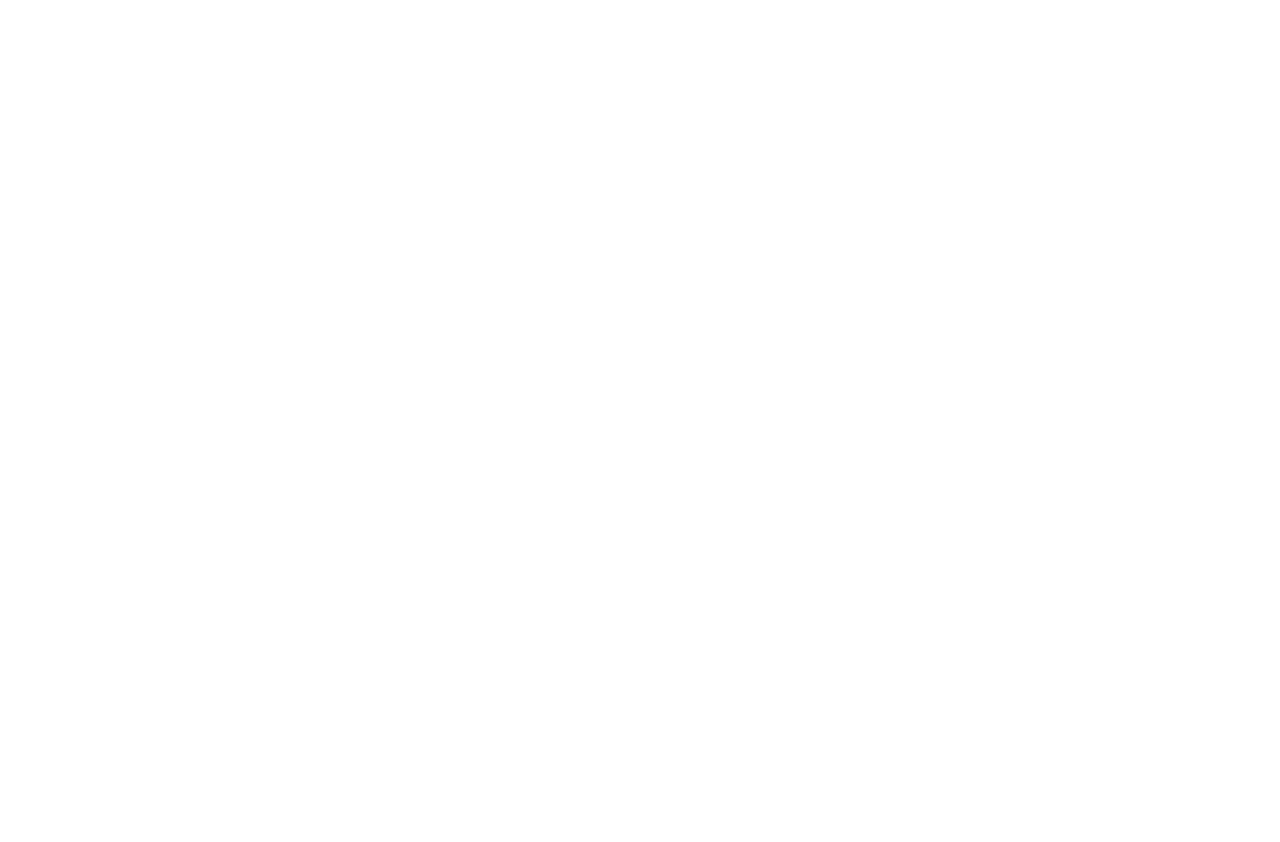
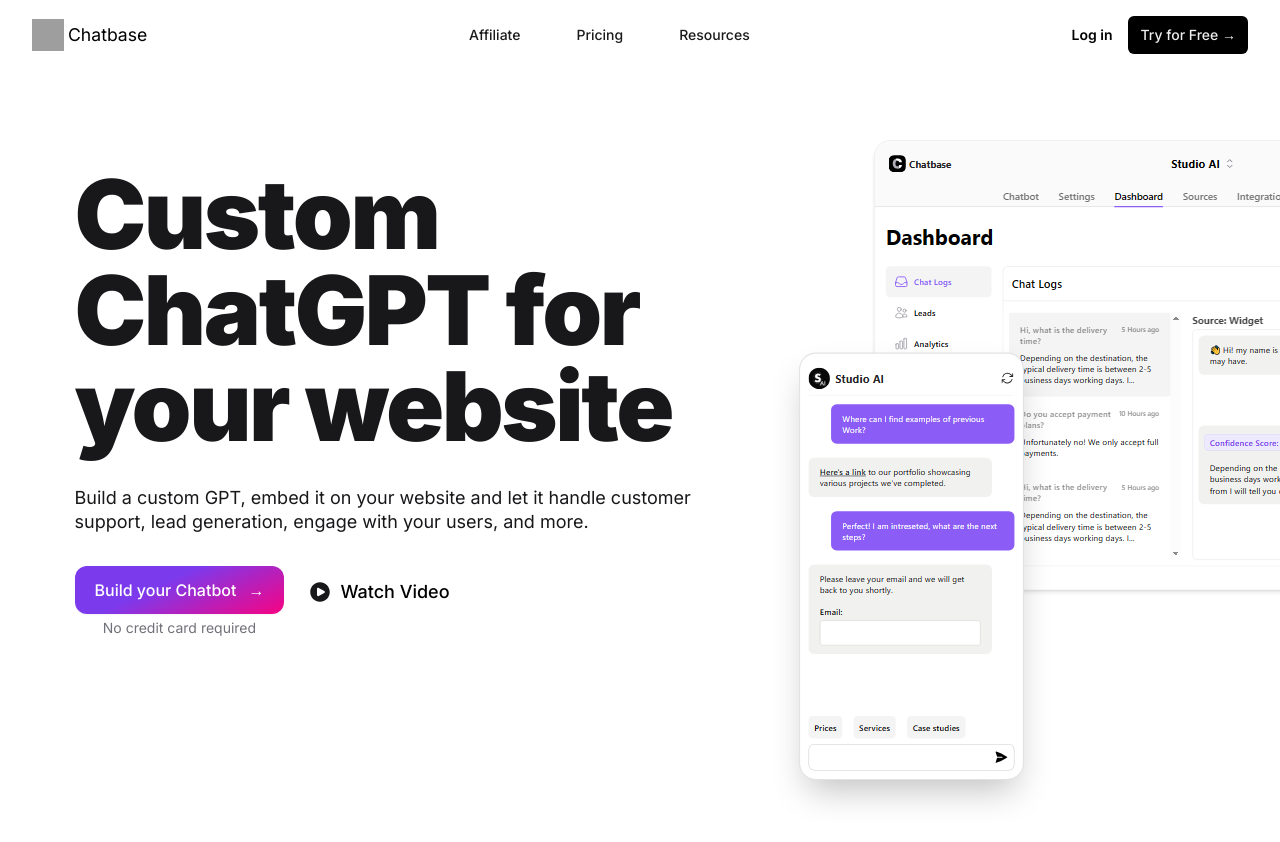
Before and after one commit to BodySites/Custom-ChatGPT, a React (Vite) app: page / in a window 1280 px wide. Shown: the top 842 px of the page. Before the commit the page ends 800 px from the top, so only its background shows below. Built offline with nearby package versions, Linux system fonts and the light colour scheme; grey boxes are pictures that could not be loaded.

Commit message:
create Header and head section of MainPage

```diff
--- a/index.html
+++ b/index.html
@@ -5,7 +5,7 @@
 		<link rel="icon" href="public/icons/logo-icon.ico" type="image/x-icon" />
 		<meta name="viewport" content="width=device-width, initial-scale=1.0" />
 		<style>
-			@import url("https://fonts.googleapis.com/css2?family=Inter:wght@400;700;900&display=swap");
+			@import url("https://fonts.googleapis.com/css2?family=Inter:wght@400;500;600;700;900&display=swap");
 		</style>
 		<title>Chatbase | Custom ChatGPT for your data</title>
 	</head>
--- a/src/app/App.tsx
+++ b/src/app/App.tsx
@@ -1,7 +1,12 @@
+import { MainPage } from "../pages/MainPage/MainPage";
 import "./App.css";
 
 function App() {
-	return <></>;
+	return (
+		<>
+			<MainPage />
+		</>
+	);
 }
 
 export default App;
--- a/src/index.css
+++ b/src/index.css
@@ -35,7 +35,7 @@
 	width: 100%;
 	font-size: 100%;
 	line-height: 1;
-	font-size: 14px;
+	font-size: 16px;
 	-ms-text-size-adjust: 100%;
 	-moz-text-size-adjust: 100%;
 	-webkit-text-size-adjust: 100%;
--- /dev/null
+++ b/src/pages/MainPage/MainPage.tsx
@@ -0,0 +1,57 @@
+import React from "react";
+import styled from "styled-components";
+import { Header } from "../../widgets/layout/Header/Header";
+import bgimage from "../../../public/content/bg-image.png"
+import styles from "./styles.module.css";
+
+const Container = styled.div`
+	background-color: #fff;
+`;
+
+export const MainPage: React.FC = () => {
+	return (
+		<Container>
+			<Header />
+			<main className={styles.Main}>
+				<section className={styles.Intro}>
+					<div className={styles.IntroLeft}>
+						<h1 className={styles.IntroTitle}>
+							Custom ChatGPT for your website
+						</h1>
+						<p className={styles.IntroText}>
+							Build a custom GPT, embed it on your website and let it handle
+							customer support, lead generation, engage with your users, and
+							more.
+						</p>
+						<div className={styles.IntroButtons}>
+							<div className={styles.IntroButtonBuild}>
+								<a href="/" target="_blank">
+									Build your Chatbot <span>→</span>
+								</a>
+								<p className={styles.IntroButtonCard}>
+									No credit card required
+								</p>
+							</div>
+							<a href="/" className={styles.IntroButtonVideo}>
+								<svg
+									xmlns="http://www.w3.org/2000/svg"
+									viewBox="0 0 24 24"
+									fill="currentColor"
+									aria-hidden="true">
+									<path
+										fill-rule="evenodd"
+										d="M2.25 12c0-5.385 4.365-9.75 9.75-9.75s9.75 4.365 9.75 9.75-4.365 9.75-9.75 9.75S2.25 17.385 2.25 12zm14.024-.983a1.125 1.125 0 010 1.966l-5.603 3.113A1.125 1.125 0 019 15.113V8.887c0-.857.921-1.4 1.671-.983l5.603 3.113z"
+										clip-rule="evenodd"></path>
+								</svg>
+								Watch Video
+							</a>
+						</div>
+					</div>
+					<div className={styles.IntroRight}>
+						<img src={bgimage} alt="Картинка" />
+					</div>
+				</section>
+			</main>
+		</Container>
+	);
+};
--- /dev/null
+++ b/src/pages/MainPage/styles.module.css
@@ -0,0 +1,131 @@
+.Main {
+	position: relative;
+	display: flex;
+	min-height: 86.1vh;
+	flex-direction: column;
+	justify-content: space-between;
+	overflow-x: clip;
+	scroll-behavior: smooth;
+	overflow-y: visible;
+	isolation: isolate;
+	gap: 5rem;
+}
+
+.Intro {
+	padding-top: 6rem;
+	padding-bottom: 6rem;
+	margin-left: 2.5rem;
+	display: flex;
+	width: 100%;
+	justify-content: center;
+	gap: 2rem;
+}
+
+.IntroLeft {
+	display: flex;
+	flex-direction: column;
+	align-items: start;
+	gap: 2rem;
+	flex-wrap: nowrap;
+	max-width: 674px;
+}
+
+.IntroTitle {
+	font-weight: 800;
+	letter-spacing: -0.025em;
+	color: rgb(24 24 27);
+	text-align: left;
+	max-width: 43.5rem;
+	font-size: 6rem;
+	line-height: 1;
+}
+
+.IntroText {
+	color: rgb(24 24 27);
+	font-size: 1.125rem;
+	line-height: 1.5rem;
+	letter-spacing: 0;
+}
+
+.IntroButtons {
+	display: flex;
+	align-items: center;
+	gap: 1.5rem;
+	flex-wrap: nowrap;
+}
+
+.IntroButtonBuild {
+	display: flex;
+	width: fit-content;
+	flex-direction: column;
+	place-items: center;
+	align-items: center;
+	justify-content: center;
+}
+
+.IntroButtonBuild > a {
+	display: flex;
+	gap: 0.75rem;
+	border-radius: 0.75rem;
+	background-image: linear-gradient(
+		155deg,
+		#7c3aed 40%,
+		#f80282 100%,
+		#fd309b 0
+	);
+	padding: 0.5rem 1.25rem;
+	font-size: 1rem;
+	font-weight: 500;
+	line-height: 2rem;
+	color: rgb(255 255 255);
+	box-shadow: 0 1px 2px 0 rgba(0, 0, 0, 0.05);
+	transition-property: all;
+	transition-duration: 0.7s;
+	transition-timing-function: cubic-bezier(0.4, 0, 0.2, 1);
+
+	&:hover {
+		filter: saturate(1.5);
+	}
+	&:hover > span {
+		transform: translateX(0.25rem);
+	}
+}
+
+.IntroButtonBuild > a > span {
+	transition-property: all;
+	transition-duration: 0.5s;
+	transition-timing-function: cubic-bezier(0.4, 0, 0.2, 1);
+}
+
+.IntroButtonCard {
+	margin-top: 0.25rem;
+	height: 0;
+	text-align: center;
+	font-size: 0.875rem;
+	line-height: 1.25rem;
+	color: rgb(113 113 122);
+}
+
+.IntroButtonVideo {
+	display: flex;
+	align-items: center;
+	gap: 0.5rem;
+	font-size: 1.125rem;
+	line-height: 1.75rem;
+	font-weight: 500;
+	color: black;
+}
+
+.IntroButtonVideo > svg {
+	height: 1.5rem;
+	width: 1.5rem;
+	color: rgb(24 24 27);
+}
+
+.IntroRight{
+	max-width: 505px;
+}
+
+.IntroRight > img{
+	transform: translate(-2rem, -2rem);
+}
--- /dev/null
+++ b/src/widgets/layout/Header/Header.tsx
@@ -0,0 +1,108 @@
+import React, { useRef } from "react";
+import styled from "styled-components";
+import logo from "../../../../public/icons/logo-circle.svg";
+
+const Container = styled.header`
+	border: 0 solid #e5e7eb;
+	background-color: #fff;
+	position: sticky;
+	top: 0;
+	z-index: 10;
+	isolation: isolate;
+	display: flex;
+	justify-content: space-between;
+	padding: 1rem 2rem;
+	border-bottom-width: 0px;
+`;
+
+const Logo = styled.a`
+	display: flex;
+	align-items: center;
+	flex-wrap: nowrap;
+	gap: 0.25rem;
+`;
+
+const LogoImg = styled.img`
+	width: 32px;
+	height: 32px;
+`;
+
+const LogoTitle = styled.div`
+	font-weight: 400;
+	font-size: 1.1rem;
+	line-height: 2;
+	color: black;
+`;
+
+const Links = styled.nav`
+	display: flex;
+	gap: 3.5rem;
+	align-items: center;
+	flex-wrap: nowrap;
+`;
+
+const Link = styled.a`
+	font-size: 0.875rem;
+	font-weight: 500;
+	color: #1b1b1b;
+`;
+
+const Profile = styled.div`
+	display: flex;
+	flex-wrap: nowrap;
+	align-items: center;
+	gap: 1rem;
+`;
+
+const Reg = styled.a`
+	border-radius: 0.375rem;
+	padding: 0.75rem 0.75rem;
+	font-size: 0.875rem;
+	font-weight: 500;
+	background-color: black;
+	color: #eeeeee;
+
+	&:hover {
+		background-color: #000000d9;
+	}
+`;
+
+const Auth = styled.a`
+	font-size: 0.875rem;
+	font-weight: 600;
+	color: black;
+`;
+
+export const Header: React.FC = () => {
+	const cont = useRef<null | HTMLDivElement>(null);
+
+	window.addEventListener("scroll", () => {
+		if (window.scrollY <= 1 && cont.current) cont.current.style.borderBottomWidth = `${window.scrollY}px`;
+	});
+
+	return (
+		<Container ref={cont}>
+			<Logo href="/">
+				<LogoImg src={logo} alt="Chatbase" loading="lazy" />
+				<LogoTitle>Chatbase</LogoTitle>
+			</Logo>
+			<Links>
+				<Link href="/" target="_blank">
+					Affiliate
+				</Link>
+				<Link href="/" target="_blank">
+					Pricing
+				</Link>
+				<Link href="/" target="_blank">
+					Resources
+				</Link>
+			</Links>
+			<Profile>
+				<Auth href="/">Log in</Auth>
+				<Reg href="/">
+					Try for Free <span>→</span>
+				</Reg>
+			</Profile>
+		</Container>
+	);
+};
```
